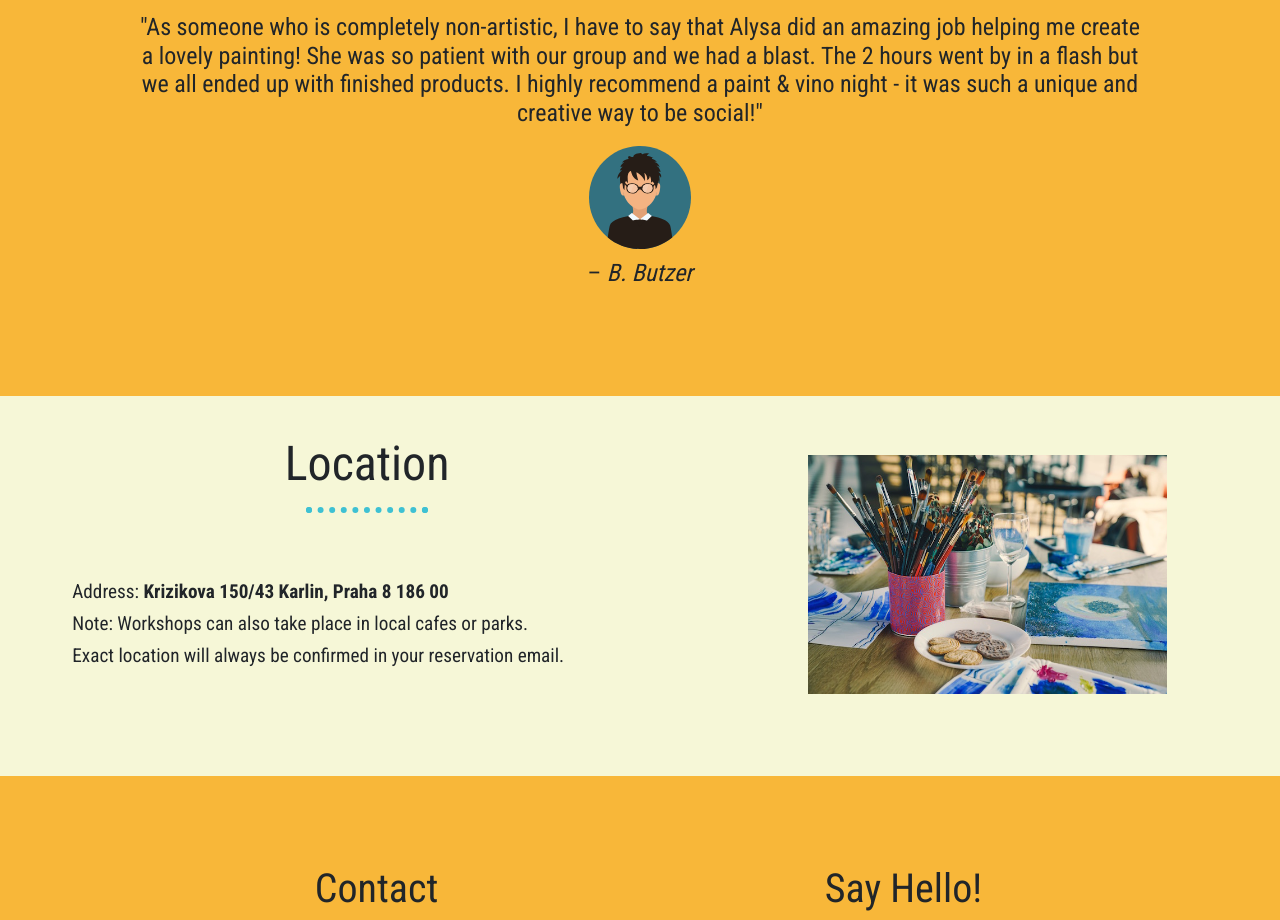
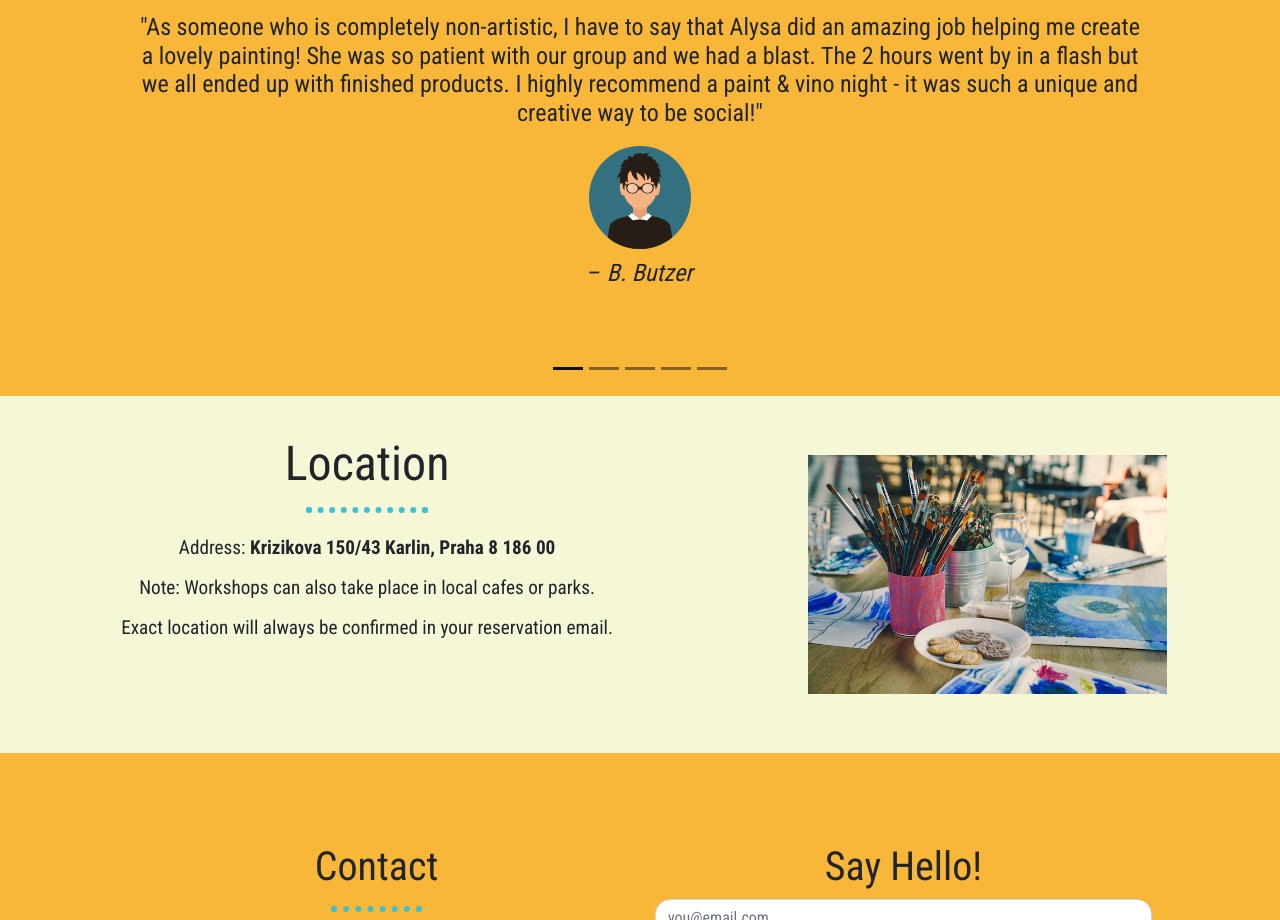
Before and after one commit to NicklausPark/paint-and-vino, a plain HTML site: page index.html in a window 1280 px wide. Shown: the part 2377-3297 px from the top of the page. Drawn offline with nearby package versions, Linux system fonts and the light colour scheme.

Commit message:
updated css for changes

```diff
--- a/css/style.css
+++ b/css/style.css
@@ -74,6 +74,10 @@ p {
 .testimonial-icons {
   width: 10%;
 }
+
+.test-indicators {
+  padding-top: 15%;
+}
 /* Location Section */
 .h2-location {
   font-size: 3rem;
@@ -81,15 +85,14 @@ p {
 
 .p-location {
   font-size: 1.2rem;
-  line-height: 2rem;
-  padding: 7%;
-  text-align: left;
+  line-height: 2.5rem;
+  text-align: center;
 }
 
 .strv-img {
-  display: inline-block;
+
   margin: auto;
-  width: 200px;
+  width: 300px;
   height: auto;
 
 }
@@ -109,7 +112,7 @@ p {
 }
 
 #paypalButtonContainer {
-  padding-left: 3%;
+
 }
 
 #features .container-fluid {
@@ -199,6 +202,7 @@ p {
   padding-top: 2%;
   padding-bottom: 2%;
 }
+
 .header-btn {
   display: inline;
 }
@@ -270,6 +274,7 @@ p {
 
 .carousel-indicators .active {
   background-color: black;
+
 }
 
 .carousel-control-next-icon:after {
@@ -286,5 +291,6 @@ p {
 
 .carousel-indicators li {
   background-color: #999 !important;
-  background-color: #f8b739 !important;
+  background-color: #0f0f0f !important;
+
 }
```
